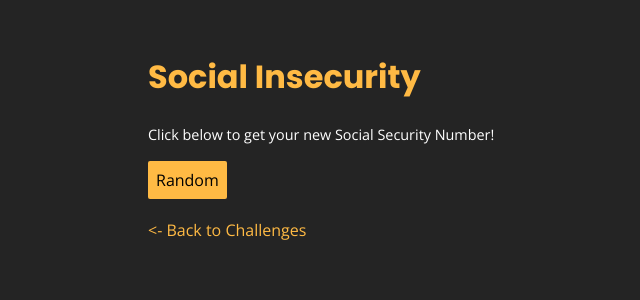
After one commit to 0x65-e/cyber-web-hacking-challenges.herokuapp.com, a Django app: page /social_insecurity/ in a window 1280 px wide. The commit adds this page. Shown: the top 300 px of the page, without its empty margins (108-748 px from the left). Run offline with Django 3.2, Linux system fonts and the light colour scheme.

Commit message:
Added social_insecurity challenge

```diff
--- a/cyberwebhackingchallenges/sitemaps.py
+++ b/cyberwebhackingchallenges/sitemaps.py
@@ -6,7 +6,7 @@ class StaticViewSitemap(sitemaps.Sitemap):
     changefreq = 'never'
 
     def items(self):
-        return ['index', 'spiderman', 'postmaster', 'cookie-bar', 'jones', 'raiders', 'temple', 'crusade', 'skull', 'untitled', 'spaghetti']
+        return ['index', 'spiderman', 'postmaster', 'cookie-bar', 'jones', 'raiders', 'temple', 'crusade', 'skull', 'untitled', 'spaghetti', 'social-insecurity']
 
     def location(self, item):
         return reverse(item)
--- a/cyberwebhackingchallenges/urls.py
+++ b/cyberwebhackingchallenges/urls.py
@@ -40,6 +40,8 @@ urlpatterns = [
     path('jones/kingdom_of_the_crystal_skull/', views.jones_site_skull, name="skull"),
     path('jones/untitled/', views.jones_site_fifth, name="untitled"),
     path('spaghetti/', views.spaghetti, name="spaghetti"),
+    path('social_insecurity/', views.social_insecurity, name="social-insecurity"),
+    path('social_insecurity/<int:number>', views.social_insecurity_number),
     path('sitemap.xml', sitemap, {'sitemaps': sitemaps}, name='django.contrib.sitemaps.views.sitemap'),
     path('robots.txt', TemplateView.as_view(template_name="robots.txt", content_type="text/plain")),
 ]
--- a/cyberwebhackingchallenges/views.py
+++ b/cyberwebhackingchallenges/views.py
@@ -45,3 +45,11 @@ def jones_site_fifth(request):
 
 def spaghetti(request):
     return render(request, "spaghetti.html")
+
+def social_insecurity(request):
+    return render(request, "social.html", { "message": "Click below to get your new Social Security Number!" })
+
+def social_insecurity_number(request, number):
+    if number == 748532557:
+        return HttpResponse("flag{its_just_a_random_number}")
+    return render(request, "social.html", { "message": "Click below to get your new Social Security Number!" })
--- a/static/css/style.css
+++ b/static/css/style.css
@@ -42,3 +42,15 @@ p {
 ul {
   list-style-type: none;
 }
+
+button {
+	font-family: 'Open Sans', sans-serif;
+	background-color: #ffba44;
+	font-size: 1rem;
+	display: block;
+	margin-top: .5rem;
+	margin-bottom: 1.25rem;
+	padding: .5rem;
+	border: none;
+	border-radius: 2px;
+}
--- a/templates/index.html
+++ b/templates/index.html
@@ -15,6 +15,7 @@
             <li><a href="/cookie_bar/">Cookie Bar</a></li>
             <li><a href="/jones/">Indiana Jones</a></li>
             <li><a href="/spaghetti/">Spaghetti</a></li>
+            <li><a href="/social_insecurity">Social Insecurity</a></li>
         </ul>
     </body>
 </html>
--- /dev/null
+++ b/templates/social.html
@@ -0,0 +1,23 @@
+<!DOCTYPE html>
+<html lang="en">
+    <head>
+        <meta charset="utf-8" />
+        <title>Social Insecurity</title>
+        <link rel="stylesheet" href="/static/css/style.css">
+        <script>
+            function goToRand() {
+                loc = "/social_insecurity/";
+                for (i = 0; i < 9; i++) {
+                    loc += Math.floor((Math.random() * 10));
+                }
+                window.location.pathname = loc;
+            }
+        </script>
+    </head>
+    <body>
+        <h1>Social Insecurity</h1>
+        <p>{{ message }}</p>
+        <button onClick=goToRand()>Random</button>
+        <a href="/">&lt;- Back to Challenges</a>
+    </body>
+</html>
```
